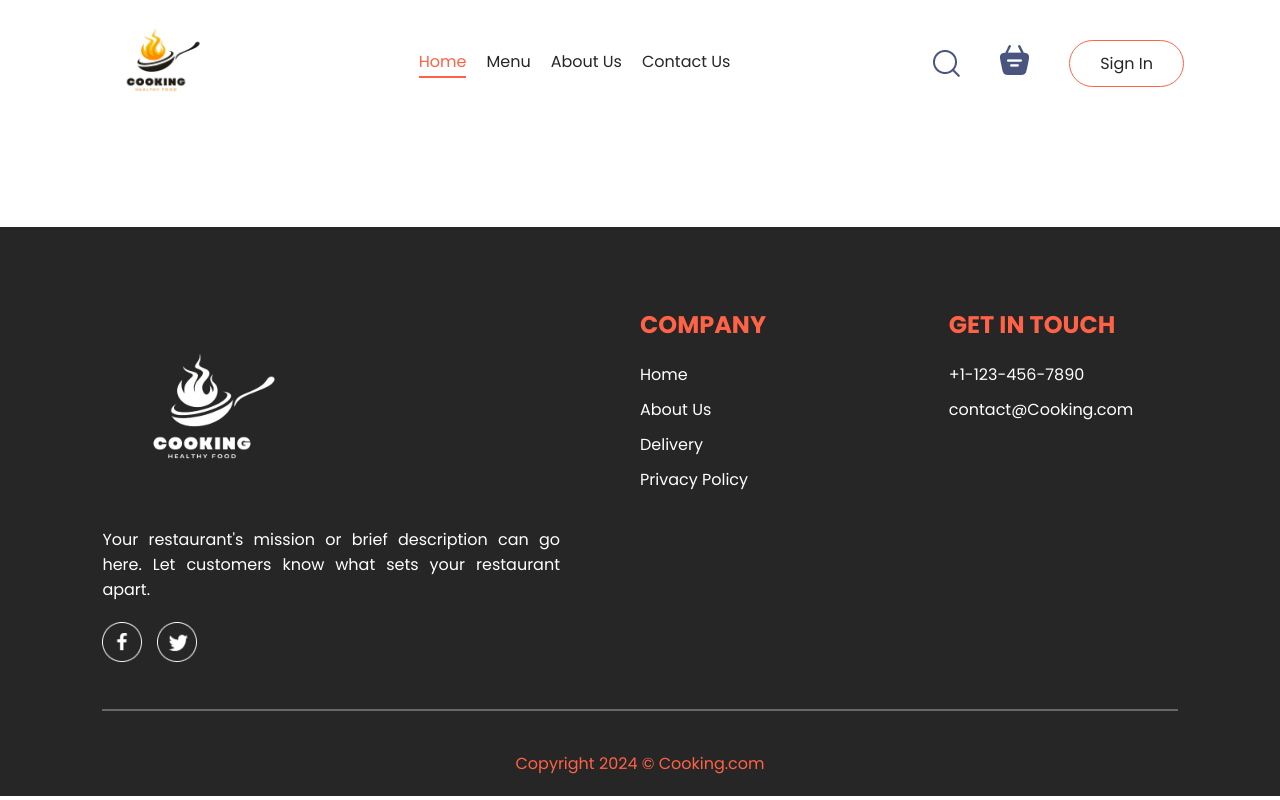
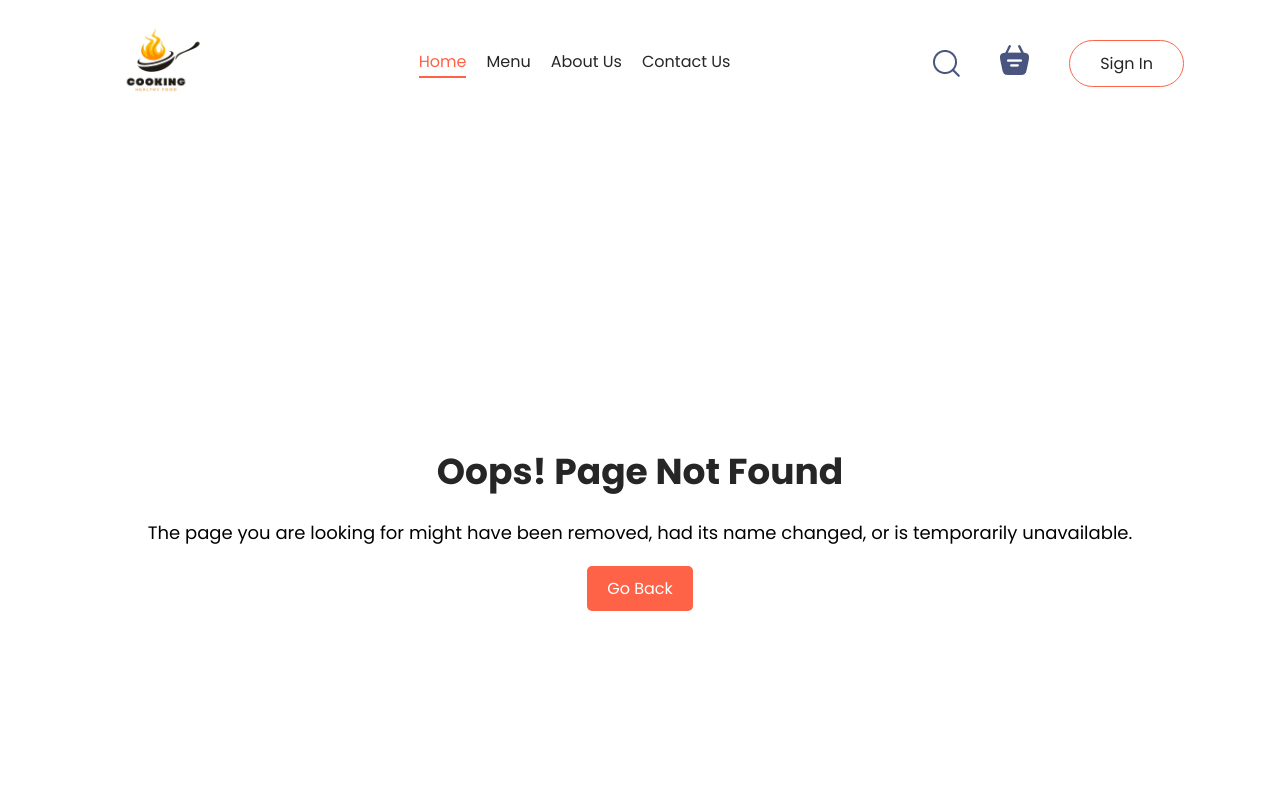
Before and after one commit to dhruvsaboo1805/2-project-nexus, a React (Create React App) app: page /home in a window 1280 px wide. Shown: the top 800 px of the page. Built offline with nearby package versions, Linux system fonts and the light colour scheme; no server answers.

Commit message:
error-page-handled

```diff
--- a/src/App.js
+++ b/src/App.js
@@ -9,6 +9,7 @@ import Footer from "./components/Footer/Footer";
 import Navbar from "./components/Navbar/Navbar";
 import { useState } from 'react';
 import { useLocation } from 'react-router-dom';
+import Error from './pages/Error/Error';
 
 function App() {
 
@@ -32,6 +33,7 @@ function App() {
           <Route path="/login" element={<Login setIsNavbarVisible = {setIsNavbarVisible} setIsFooterVisible = {setIsFooterVisible}></Login>}></Route>
           <Route path="/cart" element={<Cart />} />
           <Route path="/order" element={<PlaceOrder />} />
+          <Route path = "*" element = {<Error></Error>}></Route>
         </Routes>
       </div>
       <Footer isFooterVisible={isFooterVisible} />
--- /dev/null
+++ b/src/pages/Error/Error.css
@@ -0,0 +1,37 @@
+.error-container {
+    display: flex;
+    justify-content: center;
+    align-items: center;
+    height: 100vh;
+  }
+
+  .error-content {
+    text-align: center;
+  }
+
+  .error-heading {
+    font-size: 36px;
+    margin-bottom: 20px;
+    color: var(--dark);
+  }
+
+  .error-message {
+    font-size: 18px;
+    margin-bottom: 20px;
+    color: black;
+  }
+
+  .error-button {
+    padding: 10px 20px;
+    font-size: 16px;
+    background-color: #ff6347;
+    color: #fff;
+    border: none;
+    border-radius: 5px;
+    cursor: pointer;
+    transition: background-color 0.3s ease;
+  }
+
+  .error-button:hover {
+    background-color: #e03e2d;
+  }
--- /dev/null
+++ b/src/pages/Error/Error.jsx
@@ -0,0 +1,16 @@
+import React from 'react';
+import './Error.css';
+
+const Error = () => {
+  return (
+    <div className="error-container">
+      <div className="error-content">
+        <h1 className="error-heading">Oops! Page Not Found</h1>
+        <p className="error-message">The page you are looking for might have been removed, had its name changed, or is temporarily unavailable.</p>
+        <button className="error-button" onClick={() => window.history.back()}>Go Back</button>
+      </div>
+    </div>
+  );
+};
+
+export default Error;
```
